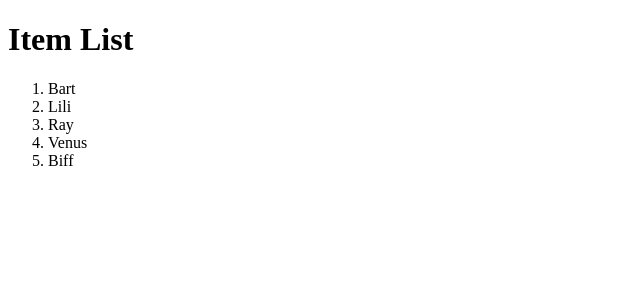
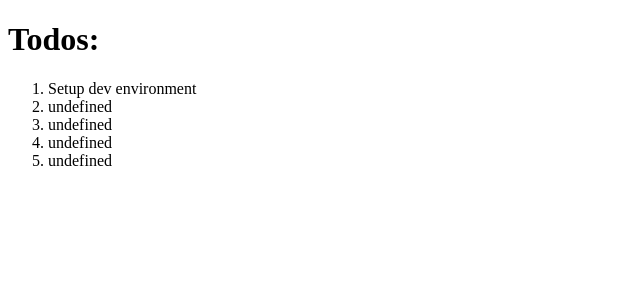
Before and after one commit to maxbraz/breadwareTodoList, a React app: page / in a window 1280 px wide. Shown: the top 300 px of the page, without its empty margins (0-640 px from the left). Built offline with nearby package versions, Linux system fonts and the light colour scheme; the HTML template or start-up script is replaced by a standard one.

Commit message:
rename to todo(s)

```diff
--- a/client/src/components/List.jsx
+++ /dev/null
@@ -1,15 +0,0 @@
-import React from 'react';
-import ReactDOM from 'react-dom';
-import ListItem from './ListItem.jsx';
-
-const List = ({items}) => (
-  <div>
-    <ol>
-      {items.map((item, i) => {
-        return <ListItem key={i} item={item} />
-      })}
-    </ol>
-  </div>
-)
-
-export default List;
--- a/client/src/components/ListItem.jsx
+++ b/client/src/components/Todo.jsx
@@ -1,10 +1,10 @@
 import React from 'react';
 import ReactDOM from 'react-dom';
 
-const ListItem = ({item}) => (
+const Todo = ({todo}) => (
   <li>
-    {`${item.name}`}
+    {`${todo.todo}`}
   </li>
 )
 
-export default ListItem;
+export default Todo;
--- /dev/null
+++ b/client/src/components/Todos.jsx
@@ -0,0 +1,15 @@
+import React from 'react';
+import ReactDOM from 'react-dom';
+import Todo from './Todo.jsx';
+
+const Todos = ({todos}) => (
+  <div>
+    <ol>
+      {todos.map((todo, i) => {
+        return <Todo key={i} todo={todo} />
+      })}
+    </ol>
+  </div>
+)
+
+export default Todos;
--- a/client/src/index.jsx
+++ b/client/src/index.jsx
@@ -1,45 +1,45 @@
 import React from 'react';
 import ReactDOM from 'react-dom';
 import axios from 'axios';
-import List from './components/List.jsx';
+import Todos from './components/Todos.jsx';
 import testData from '../../data.json';
 
 class App extends React.Component {
   constructor(props) {
     super(props);
     this.state = {
-      items: testData
+      todos: testData
     }
-    this.fetchItems = this.fetchItems.bind(this);
-    this.addItem = this.addItem.bind(this);
+    this.fetchTodos = this.fetchTodos.bind(this);
+    this.addTodo = this.addTodo.bind(this);
   }
 
-  addItem(item) {
-    let items;
-    axios.post('/item', {
-      item: item
+  addTodo(todo) {
+    let todos;
+    axios.post('/todo', {
+      todo: todo
     })
     .then(function(response) {
-      items = response.data;
+      todos = response.data;
     })
     .catch(function(error) {
       console.log(error);
     })
 
-    this.fetch(items);
+    this.fetch(todos);
   }
 
-  fetchItems(items) {
-    let fetchedItems;
+  fetchTodos(todos) {
+    let fetchedTodos;
 
-    axios.get('/items', {
+    axios.get('/todos', {
       params: {
-        items: items
+        todos: todos
       }
     })
     .then(function (response) {
-      fetchedItems = response.data;
-      this.setState({items: fetchedItems})
+      fetchedTodos = response.data;
+      this.setState({todos: fetchedTodos})
     })
     .catch(function (error) {
       console.log(error);
@@ -48,8 +48,8 @@ class App extends React.Component {
 
   render () {
     return (<div>
-      <h1>Item List</h1>
-      <List items={this.state.items}/>
+      <h1>Todos: </h1>
+      <Todos todos={this.state.todos}/>
     </div>)
   }
 }
--- a/data.json
+++ b/data.json
@@ -1,32 +1,22 @@
 [
   {
-    "id": 1,
-    "name": "Bart",
-    "votes": 0,
-    "vetoed": false
+    "todo": "Setup dev environment",
+    "completed": false
   },
   {
-    "id": 2,
-    "name": "Lili",
-    "votes": 0,
-    "vetoed": false
+    "name": "Create tests",
+    "completed": false
   },
   {
-    "id": 3,
-    "name": "Ray",
-    "votes": 0,
-    "vetoed": false
+    "name": "Deploy to AWS",
+    "completed": false
   },
   {
-    "id": 4,
-    "name": "Venus",
-    "votes": 0,
-    "vetoed": false
+    "name": "Fix bugs",
+    "completed": false
   },
   {
-    "id": 5,
-    "name": "Biff",
-    "votes": 0,
-    "vetoed": false
+    "name": "Add C.I.",
+    "completed": false
   }
 ]
```
